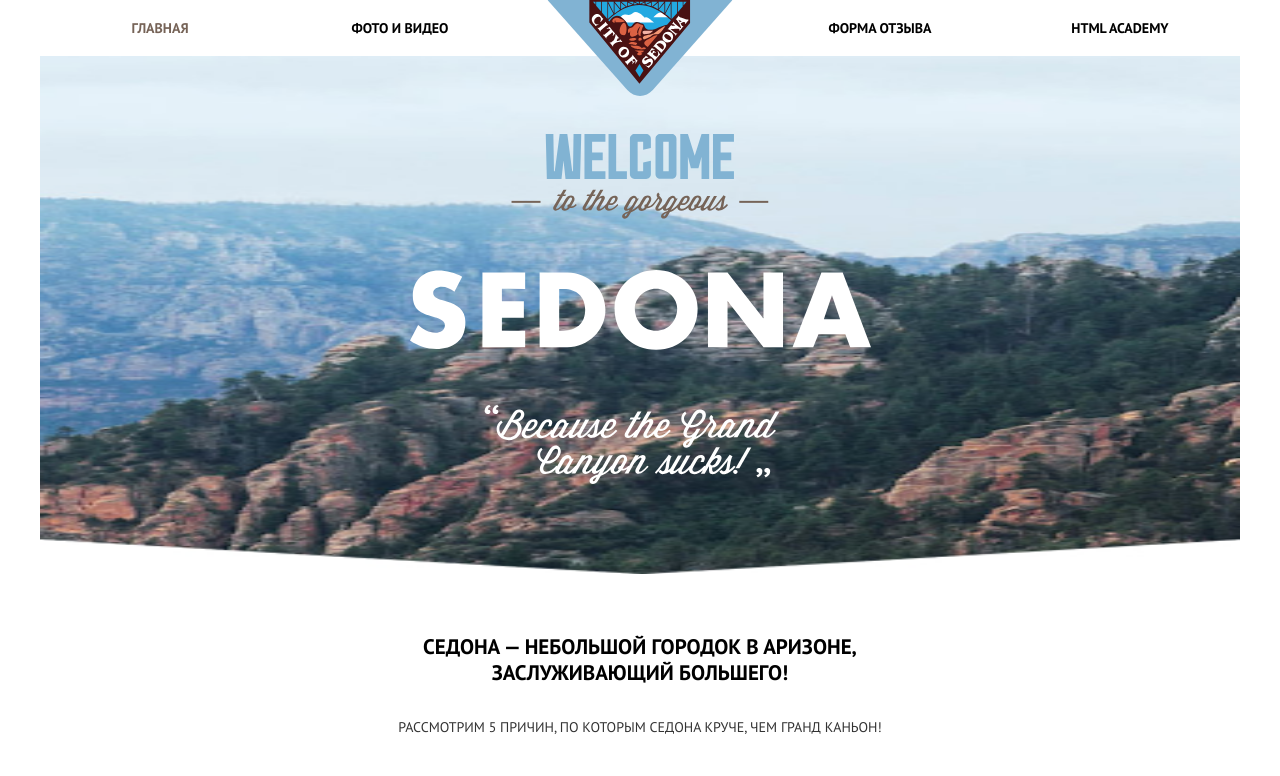
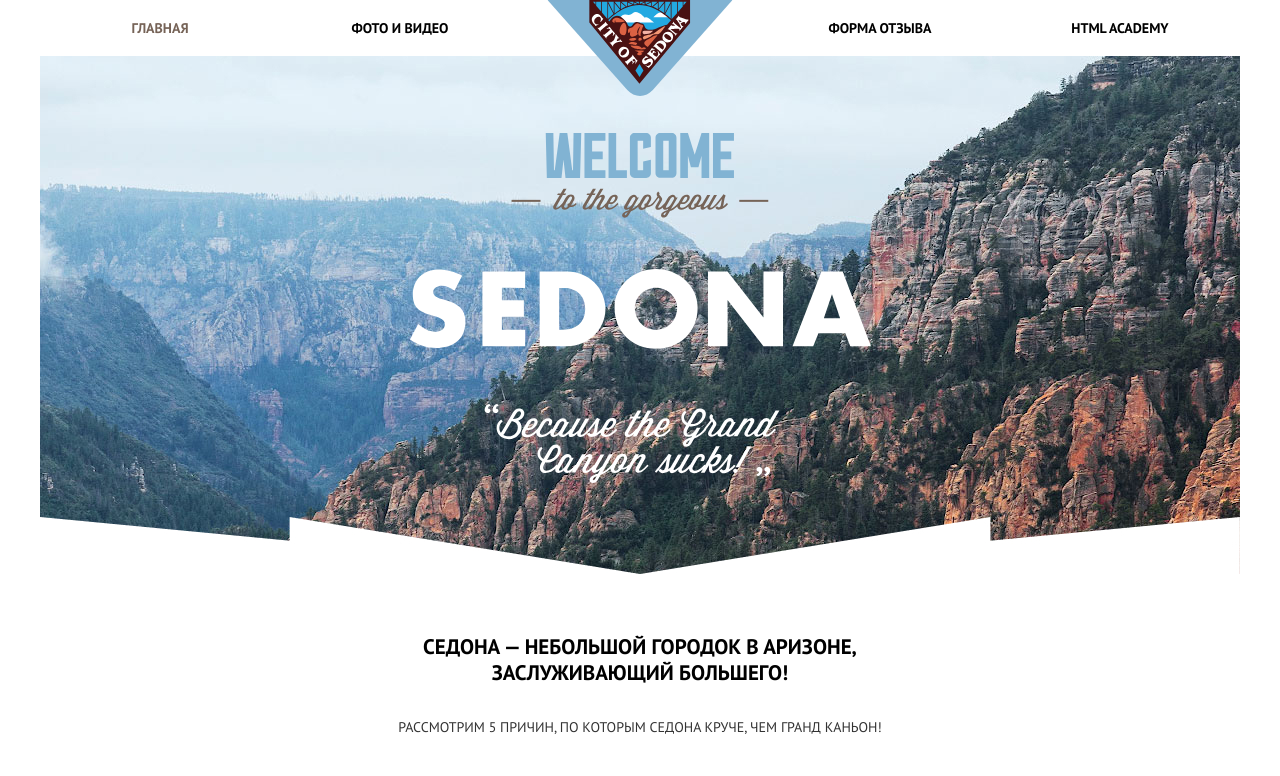
Before and after one commit to Pifan91/251399-sedona-27, a website: page source/index.html in a window 1280 px wide. Shown: the top 776 px of the page. Drawn offline with nearby package versions, Linux system fonts and the light colour scheme; files that its build step writes are made by us from their sources.

Commit message:
Надпись в page-header переехала в фон

```diff
--- a/source/index.html
+++ b/source/index.html
@@ -50,9 +50,6 @@
 
   <main>
     <header class="page-header page-header--index">
-      <svg class="page-header__text-banner page-header__text-banner--index">
-        <use xlink:href="img/sprite.svg#text-index"></use>
-      </svg>
       <h2 class="page-header__title page-header__title--index title">Седона — небольшой городок в Аризоне, заслуживающий большего!</h2>
       <p class="page-header__description page-header__description--index description">Рассмотрим 5 причин, по которым Седона круче, чем гранд каньон!</p>
     </header>
--- a/source/sass/blocks/advantages.scss
+++ b/source/sass/blocks/advantages.scss
@@ -6,16 +6,20 @@
   background-color: $main-light-blue-color;
 
   &::before {
-    content: url("../../img/advantages-top.svg");
+    //content: url("../../img/advantages-top.svg");
+    content: "";
     position: absolute;
     top: 0;
     left: 50%;
     z-index: 1;
 
     width: 100%;
-    max-width: 525px;
+    min-height: 37px;
 
+    background-color: $white-color;
     transform: translateX(-50%);
+
+    clip-path: polygon(168% 0, 50% 100%, -68% 0);
   }
 
   @media (min-width: $tablet-width) {
--- a/source/sass/blocks/button.scss
+++ b/source/sass/blocks/button.scss
@@ -16,6 +16,11 @@
 
   &:hover {
     background-color: $main-blue-color;
+  }
+
+  &:focus {
+    background-color: $main-blue-color;
+    outline: none;
   }
 
   &:active {
--- a/source/sass/blocks/feedback-form.scss
+++ b/source/sass/blocks/feedback-form.scss
@@ -27,6 +27,10 @@
 
   &--landmarks {
     padding: 100px 20px 24px;
+  }
+
+  &--feedback {
+    padding: 71px 20px 23px;
   }
 
   @media (min-width: $tablet-width) {
--- a/source/sass/blocks/hamburger.scss
+++ b/source/sass/blocks/hamburger.scss
@@ -15,6 +15,11 @@
     opacity: 0.6;
   }
 
+  &:focus {
+    outline: none;
+    opacity: 0.6;
+  }
+
   &:active {
     opacity: 0.3;
   }
--- a/source/sass/blocks/main-navigation.scss
+++ b/source/sass/blocks/main-navigation.scss
@@ -87,6 +87,11 @@
     background-color: $main-blue-color;
   }
 
+  &:focus {
+    background-color: $main-blue-color;
+    outline: none;
+  }
+
   &:active {
     color: $white-color-opacity-3;
 
@@ -106,7 +111,8 @@
     background-color: transparent;
     box-shadow: none;
 
-    &:hover {
+    &:hover,
+    &:focus {
       color: $main-light-blue-color;
 
       background-color: transparent;
--- a/source/sass/blocks/page-header.scss
+++ b/source/sass/blocks/page-header.scss
@@ -1,77 +1,53 @@
 .page-header {
-  padding: 52px 0 27px;
+  padding: 194px 0 27px;
 
-  background-image: url("../../img/back-mobile.jpg");
+  background-image: url("../../img/text-inner.svg"), url("../../img/back-mobile.jpg");
   background-repeat: no-repeat;
-  background-position: 0 -56px;
+  background-position: center 52px, center -56px;
+  background-size: 229px 39px, 320px 214px;
 
   &--index {
-    padding: 90px 0 15px;
+    padding: 422px 0 15px;
 
-    background-image: url("../../img/back-mobile-index.jpg");
-    background-position: 0 0;
-    background-size: 100% 389px;
+    background-image: url("../../img/text-index.svg"), url("../../img/back-mobile-index.jpg");
+    background-position: center 90px, center 0;
+    background-size: 282px 214px, 320px 389px;
   }
 
 
   @media (min-width: $tablet-width) {
-    min-height: 471px;
-    padding: 95px 0 24px;
+    padding: 354px 0 24px;
 
-    background-size: 100% 345px;
+    background-image: url("../../img/text-inner.svg"), url("../../img/back-tablet.jpg");
+    background-position: center 95px, center -55px;
+    background-size: 457px 78px, 768px 345px;
 
     &--index {
-      min-height: 724px;
-      padding: 78px 0 23px;
+      padding: 566px 0 53px;
 
-      background-size: 100% 518px;
+      background-image: url("../../img/text-index.svg"), url("../../img/back-tablet-index.jpg");
+      background-position: center 77px, center 0;
+      background-size: 461px 350px, 768px 518px;
     }
   }
 
   @media (min-width: $desktop-width) {
-    min-height: 540px;
-    padding: 100px 0 24px;
+    padding: 414px 0 24px;
+
+    background-image: url("../../img/text-inner.svg"), url("../../img/back-desktop.jpg");
+    background-position: center 102px, center -55px;
+    background-size: 457px 78px, 1200px 357px;
 
     &--index {
-      min-height: 724px;
-      padding: 78px 0 23px;
+      padding: 578px 0 41px;
+
+      background-image: url("../../img/text-index.svg"), url("../../img/back-desktop-index.jpg");
+      background-position: center 77px, center 0;
+      background-size: 461px 350px, 1200px 518px;
     }
-  }
-}
-
-.page-header__text-banner {
-  display: block;
-  width: 229px;
-  height: 39px;
-  margin: 0 auto 104px;
-
-  &--index {
-    width: 282px;
-    height: 214px;
-    margin-bottom: 118px;
-  }
-
-  @media (min-width: $tablet-width) {
-    width: 457px;
-    height: 78px;
-    margin: 0 auto 181px;
-
-    &--index {
-      width: 461px;
-      height: 350px;
-      margin-bottom: 139px;
-    }
-  }
-
-  @media (min-width: $desktop-width) {
-    margin: 0 auto 235px;
 
     &--catalog {
-      margin: 0 auto 220px;
-    }
-
-    &--index {
-      margin-bottom: 150px;
+      padding: 398px 0 40px;
     }
   }
 }
```
Also changed, not shown: source/catalog.html (+1 -4 lines), source/form.html (+0 -3 lines), source/img/back-desktop-index.jpg (added), source/img/back-desktop.jpg (added), source/img/back-tablet-index.jpg (added), source/img/back-tablet.jpg (added).
